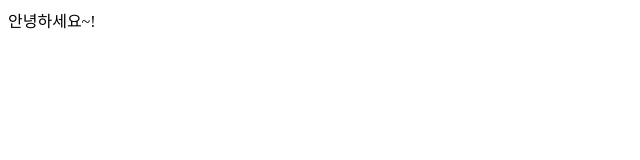
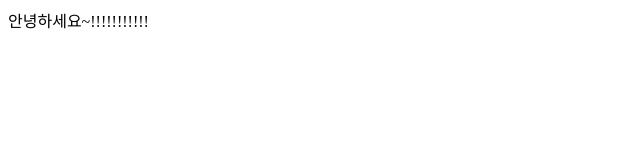
Before and after one commit to ajw1079/firstProject-knMg, a plain HTML site: page index.html in a window 1280 px wide. Shown: the full height of the page, 0-640 px from the left. Drawn offline with Linux system fonts and the light colour scheme.

Commit message:
second commit

```diff
--- a/index.html
+++ b/index.html
@@ -6,6 +6,6 @@
     <title>Document</title>
 </head>
 <body>
-    안녕하세요~!
+    안녕하세요~!!!!!!!!!!!
 </body>
 </html>
```
